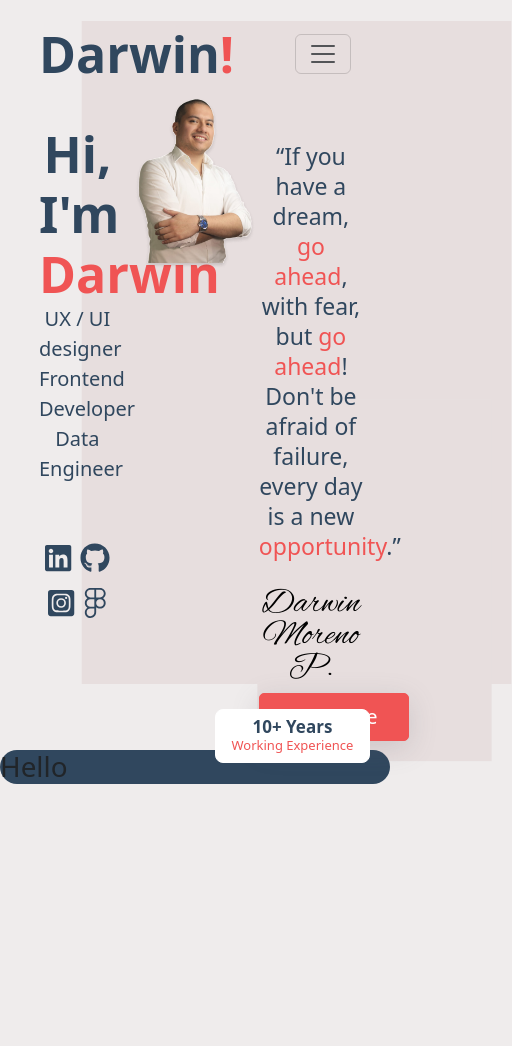
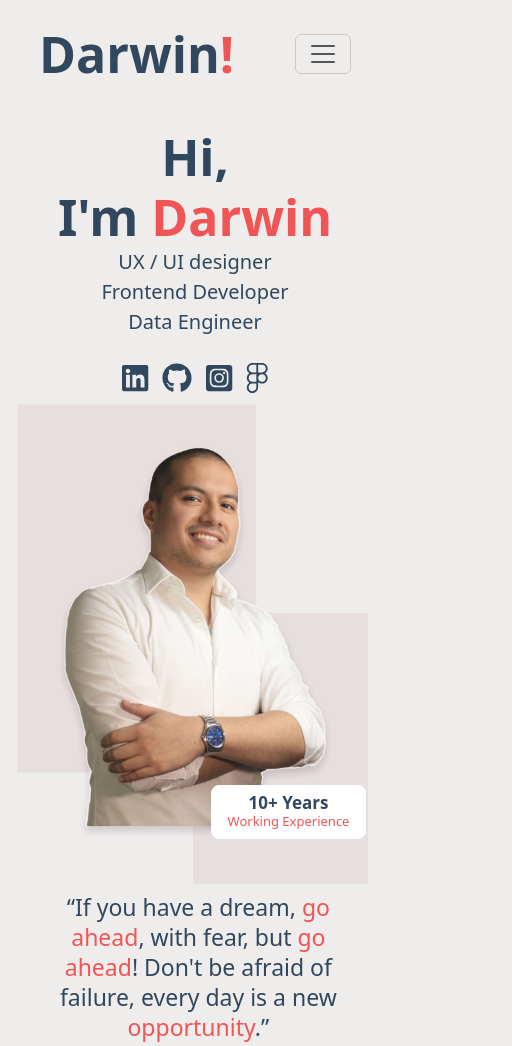
Before and after one commit to darmp78/myportfolio, a website: page index.html in a window 390 px wide. Shown: the top 1046 px of the page, 512 px wide, since content can reach past the window. Before the commit the page ends 844 px from the top, so only its background shows below. Drawn offline with nearby package versions, Linux system fonts and the light colour scheme.

Commit message:
the second one with more changes in index

```diff
--- a/scss/_index.scss
+++ b/scss/_index.scss
@@ -4,18 +4,18 @@
 
         .rec-dec-1 {
             position: absolute;
-            left: 26%;
+            left: 24%;
             z-index: -1;
-            top: 6%;
-            scale: 1.1;
+            top: 4%;
+            scale: 0.9;
         }
 
         .rec-dec-2 {
             position: absolute;
             left: 46%;
             z-index: -1;
-            top: 33%;
-            scale: 0.6;
+            top: 24%;
+            scale: 0.5;
         }
 
         .nav-ten-years {
@@ -24,7 +24,7 @@
 
         .ten-years-button {
             position: absolute;
-            top: 84%;
+            top: 73%;
             left: 55%;
             z-index: 1;
             color: $primaryColor;
@@ -44,7 +44,6 @@
         div {
 
             .container-main-title {
-                width: 30%;
 
                 .title-main-text-h1 {
                     color: $primaryColor;
@@ -66,7 +65,7 @@
                     padding: 1%;
                     font-size: 30px;
                     color: $primaryColor;
-                    margin-top: 65%;
+                    margin-top: 45%;
 
                     .icon-social-media {
                         margin: 0 1%;
@@ -79,17 +78,19 @@
             }
 
             .container-main-img {
-                width: 37%;
-                height: 30%;
+                //height: 30%;
 
                 .tittle-img {
-                    max-width: 110%;
-                    scale: 1.1;
+                    position: absolute;
+                    top: 10%;
+                    z-index: -1;
+                    scale: 1;
+                    left: 32%;
+
                 }
             }
 
             .container-second-text {
-                width: 33%;
                 padding: 0 0 0 2%;
 
                 .p-main-title {
@@ -143,3 +144,49 @@
         border-radius: 30px;
     }
 }
+
+@media (max-width:1000px) {
+
+    #title {
+        .container-fluid-title {
+            .rec-dec-1 {
+                left: 1%;
+                top: 34%;
+                width: 68%;
+            }
+
+            .rec-dec-2 {
+                left: 27%;
+                top: 53%;
+                width: 90%;
+            }
+
+            .ten-years-button {
+                top: 93%;
+                left: 54%;
+            }
+
+            div {
+                .container-main-title {
+
+                    .title-main-text-h1 {
+                        margin: 7% 0 0 0;
+                    }
+
+                    .icon-row {
+                        margin-top: 5%;
+
+                    }
+                }
+
+                .container-main-img {
+                    .tittle-img {
+                        position: relative;
+                        left: 0%;
+                        width: 90%;
+                    }
+                }
+            }
+        }
+    }
+}
```
Also changed, not shown: css/styles.css, 1 other file.
